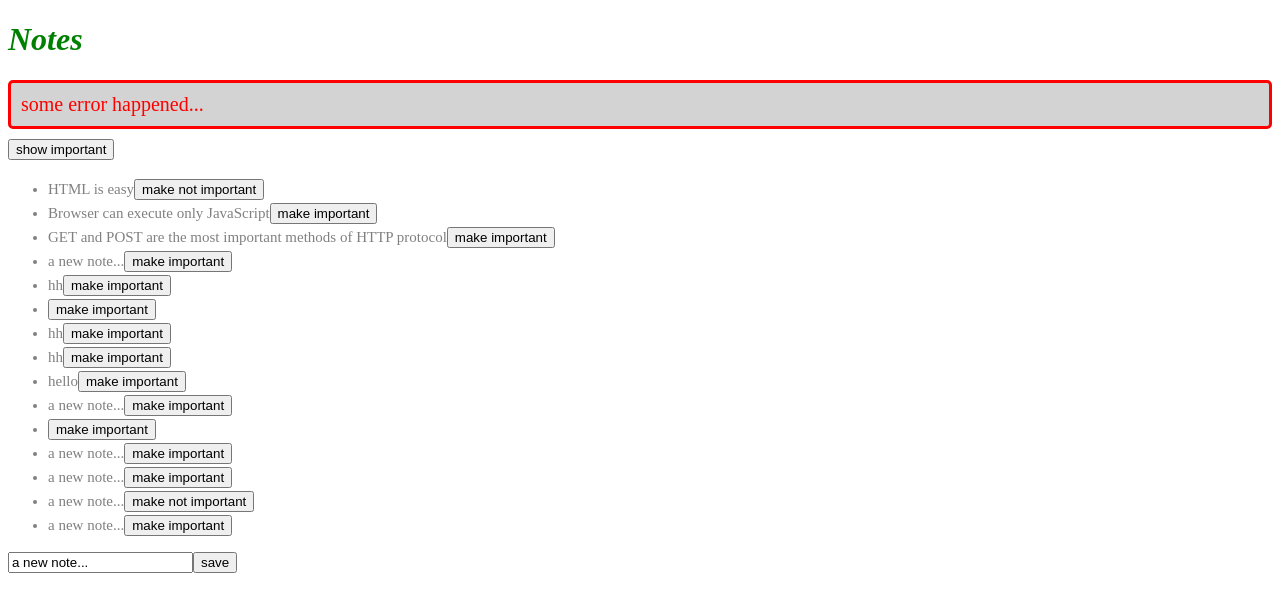
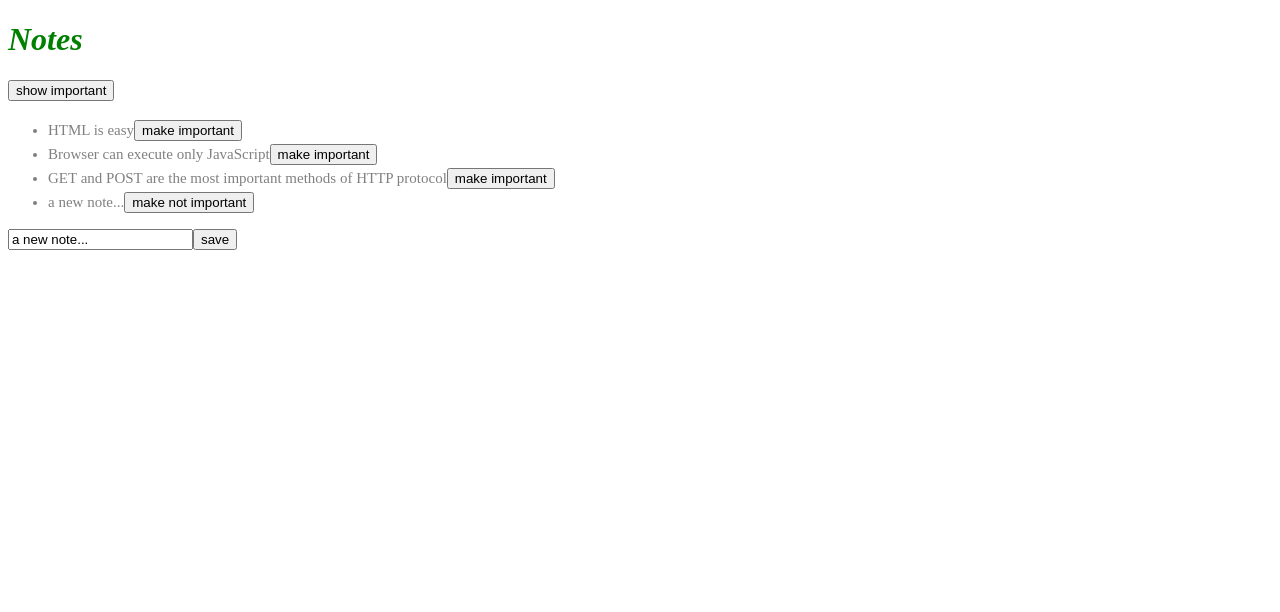
Before and after one commit to shirleyfyx/fullstackopen2023, a React (Create React App) app in the folder notes/: page / in a window 1280 px wide. Shown: the top 612 px of the page. Built offline with nearby package versions, Linux system fonts and the light colour scheme; data requests are answered from the project's data file.

Commit message:
Created an error message for any deleted notes.

```diff
--- a/notes/db.json
+++ b/notes/db.json
@@ -3,7 +3,7 @@
     {
       "id": 1,
       "content": "HTML is easy",
-      "important": true
+      "important": false
     },
     {
       "id": 2,
@@ -17,63 +17,8 @@
     },
     {
       "content": "a new note...",
-      "important": false,
+      "important": true,
       "id": 4
-    },
-    {
-      "content": "hh",
-      "important": false,
-      "id": 5
-    },
-    {
-      "content": "",
-      "important": false,
-      "id": 6
-    },
-    {
-      "content": "hh",
-      "important": false,
-      "id": 7
-    },
-    {
-      "content": "hh",
-      "important": false,
-      "id": 8
-    },
-    {
-      "content": "hello",
-      "important": false,
-      "id": 9
-    },
-    {
-      "content": "a new note...",
-      "important": false,
-      "id": 10
-    },
-    {
-      "content": "",
-      "important": false,
-      "id": 11
-    },
-    {
-      "content": "a new note...",
-      "important": false,
-      "id": 12
-    },
-    {
-      "content": "a new note...",
-      "important": false,
-      "id": 13
-    },
-    {
-      "content": "a new note...",
-      "important": true,
-      "id": 14
-    },
-    {
-      "content": "a new note...",
-      "important": false,
-      "id": 15
     }
   ]
 }
--- a/notes/src/App.js
+++ b/notes/src/App.js
@@ -9,7 +9,7 @@ const App = () => {
     'a new note...'
   )
   const [showAll, setShowAll] = useState(true)
-  const [errorMessage, setErrorMessage] = useState('some error happened...')
+  const [errorMessage, setErrorMessage] = useState(null)
 
   useEffect(() => {
     noteService
@@ -29,9 +29,12 @@ const App = () => {
         setNotes(notes.map(note => note.id !== id ? note : returnedNote))
       })
       .catch(error => {
-        alert(
-          `the note '${note.content}' was already deleted from server`
+        setErrorMessage(
+          `Note '${note.content}' was already removed from server`
         )
+        setTimeout(() => {
+          setErrorMessage(null)
+        }, 5000)
         setNotes(notes.filter(n => n.id !== id))
       })
   }
```
